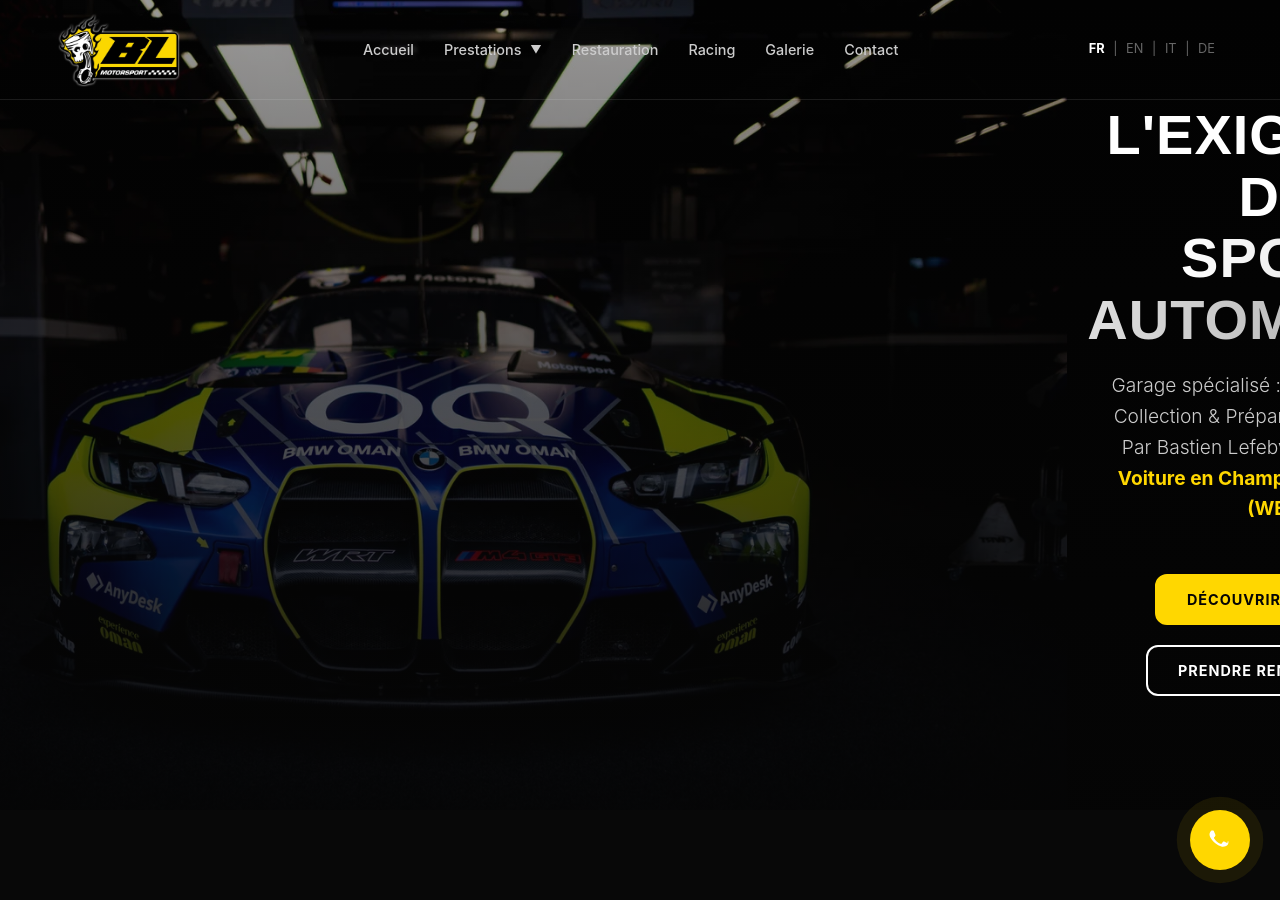
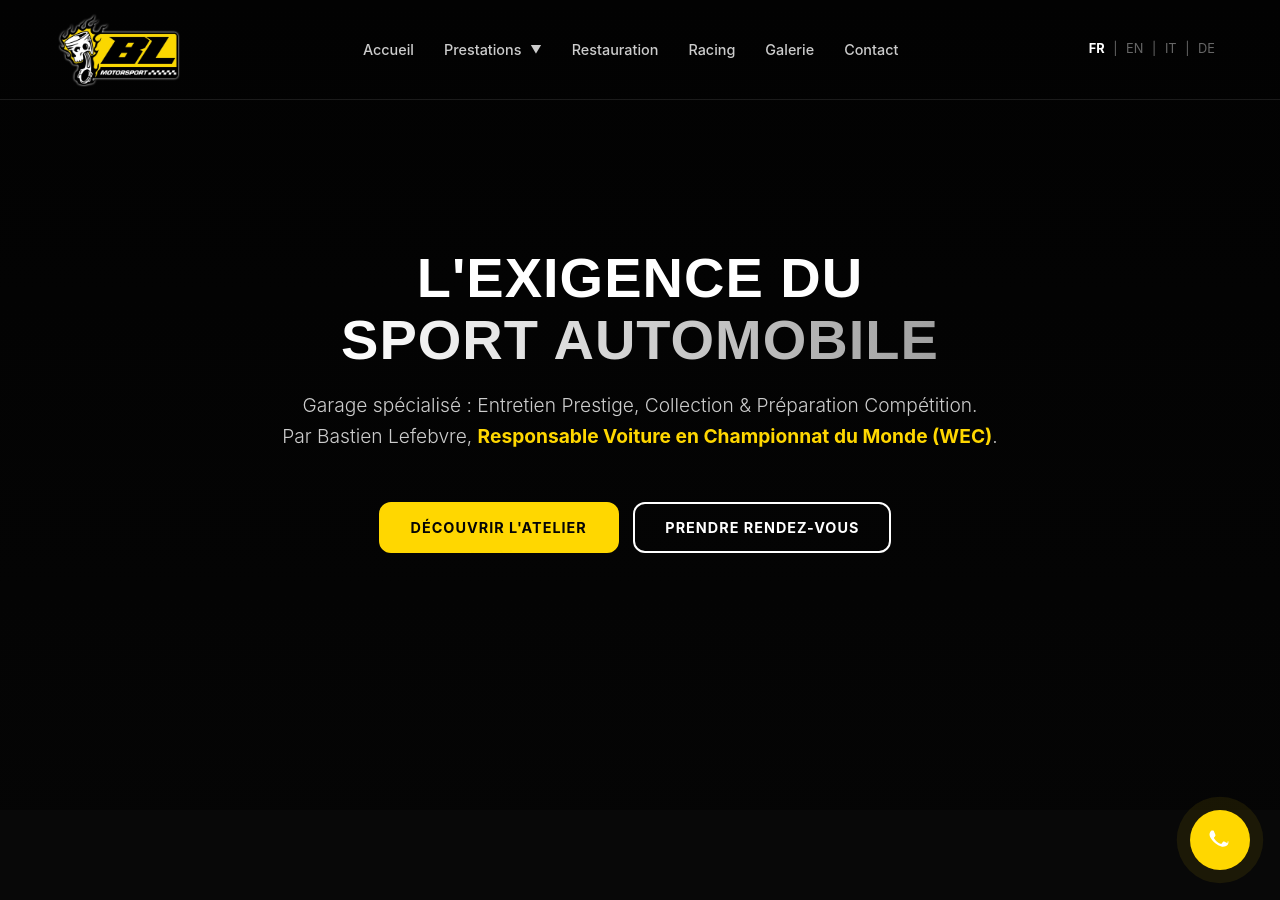
Before and after one commit to DuvalDVL/bl-motorsport, a Jekyll site: the page built from fr/index.html, in a window 1280 px wide and 900 px high. Built offline with Jekyll 4.4.1, drawn with Linux system fonts in a browser that asks for light colours.

Commit message:
Update style.scss

```diff
--- a/assets/css/style.scss
+++ b/assets/css/style.scss
@@ -1124,3 +1124,30 @@ input, textarea {
     }
   }
 }
+
+/* Positionnement de la nouvelle image de fond Hero */
+.hero-section {
+    position: relative;
+    overflow: hidden;
+}
+
+.hero-img-bg {
+    position: absolute;
+    top: 0;
+    left: 0;
+    width: 100%;
+    height: 100%;
+    object-fit: cover; /* Garantit que l'image remplit tout l'espace sans se déformer */
+    z-index: -1; /* Place l'image derrière tout le reste */
+    pointer-events: none; /* Empêche l'image de gêner les clics sur les boutons */
+}
+
+/* On s'assure que le contenu reste au-dessus */
+.hero-overlay {
+    z-index: 0;
+}
+
+.hero-content {
+    position: relative;
+    z-index: 1;
+}
```
